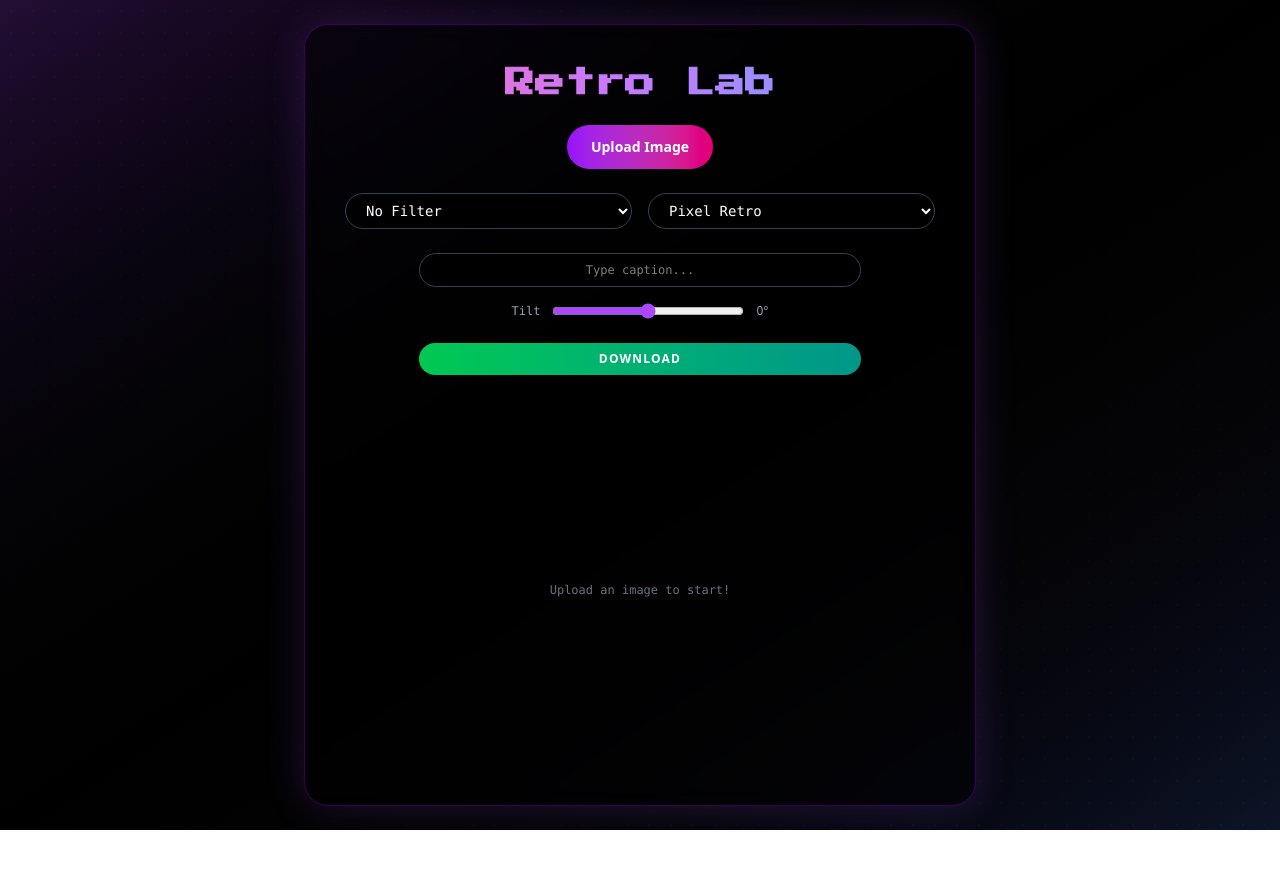
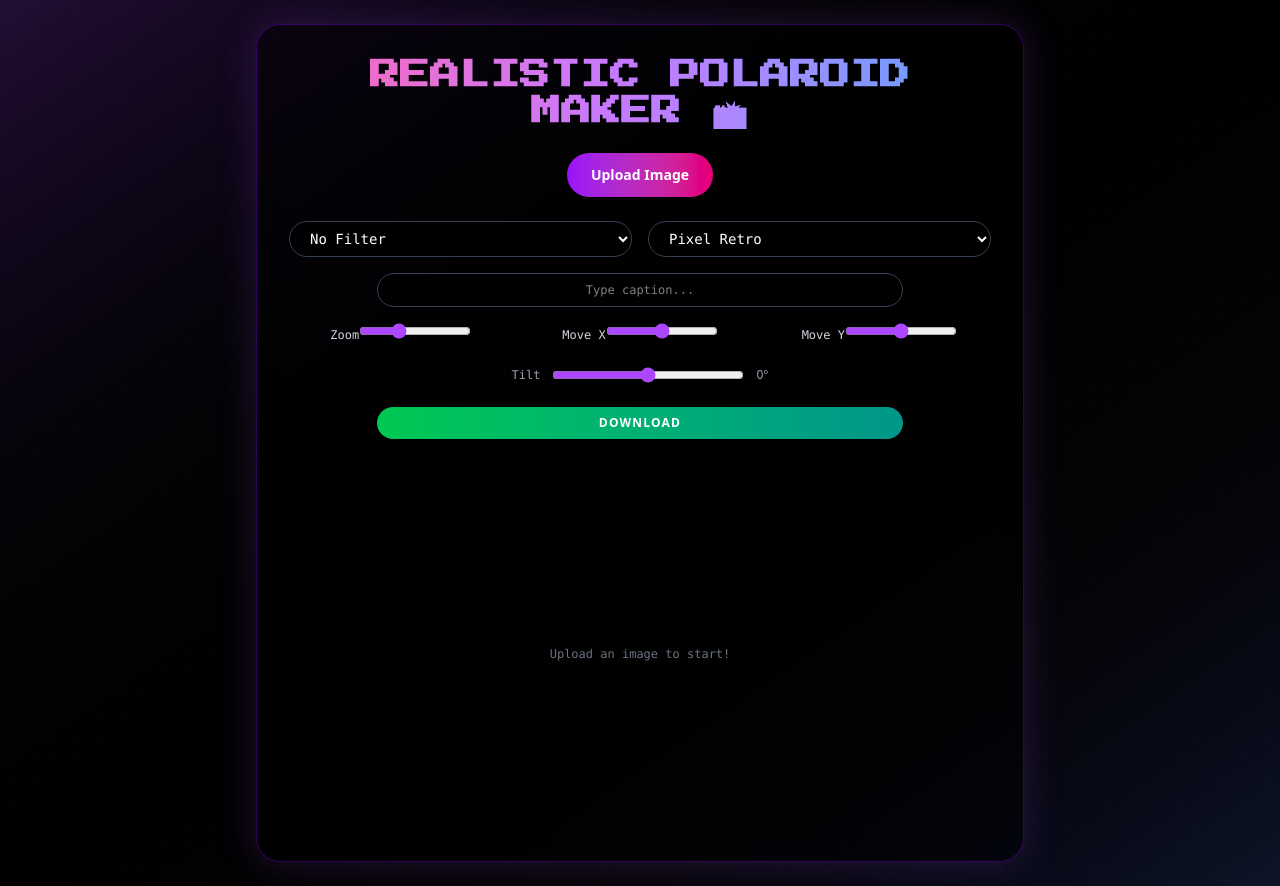
Before and after one commit to mohitjaryal/retro-image-converter, a React (Vite) app: page / in a window 1280 px wide. Before the commit the page ends 830 px from the top, so only its background shows below. Built offline with nearby package versions, Linux system fonts and the light colour scheme.

Commit message:
Update App.jsx

```diff
--- a/src/App.jsx
+++ b/src/App.jsx
@@ -6,9 +6,11 @@ export default function App() {
   const [caption, setCaption] = useState("");
   const [tilt, setTilt] = useState(0);
   const [font, setFont] = useState("Press Start 2P");
+  const [zoom, setZoom] = useState(1);
+  const [offsetX, setOffsetX] = useState(0);
+  const [offsetY, setOffsetY] = useState(0);
   const canvasRef = useRef(null);
 
-  // preload fonts
   useEffect(() => {
     const fonts = [
       "Press Start 2P",
@@ -27,10 +29,19 @@ export default function App() {
     });
   }, []);
 
-  // draw whenever dependencies change
+  // Redraw whenever something changes
   useEffect(() => {
     if (imageSrc) drawPolaroid();
-  }, [filter, caption, tilt, font, imageSrc]);
+  }, [
+    imageSrc,
+    filter,
+    caption,
+    tilt,
+    font,
+    zoom,
+    offsetX,
+    offsetY,
+  ]);
 
   const handleUpload = (e) => {
     const file = e.target.files[0];
@@ -46,31 +57,35 @@ export default function App() {
     const ctx = canvas.getContext("2d");
     const img = new Image();
     img.src = imageSrc;
+
     img.onload = () => {
       const imgWidth = 400;
       const imgHeight = (img.height / img.width) * imgWidth;
-      const pad = 35;
-      const bottomPad = 110;
-      const width = imgWidth + pad * 2;
-      const height = imgHeight + pad + bottomPad;
+      const padding = 35;
+      const bottomPadding = 110;
+      const width = imgWidth + padding * 2;
+      const height = imgHeight + padding + bottomPadding;
+
       canvas.width = width;
       canvas.height = height;
+      ctx.clearRect(0, 0, width, height);
 
-      // background + frame
+      // White Polaroid frame with soft corners
       ctx.fillStyle = "#fff";
-      ctx.roundRect(0, 0, width, height, 20);
+      ctx.beginPath();
+      ctx.roundRect(0, 0, width, height, 18);
       ctx.fill();
 
-      // realistic soft shadow
-      canvas.style.boxShadow = "0 15px 35px rgba(0,0,0,0.45)";
+      // Canvas shadow
+      canvas.style.boxShadow = "0 12px 30px rgba(0,0,0,0.45)";
       ctx.save();
 
-      // tilt
+      // Tilt
       ctx.translate(width / 2, height / 2);
       ctx.rotate((tilt * Math.PI) / 180);
       ctx.translate(-width / 2, -height / 2);
 
-      // filter
+      // Filters
       const filters = {
         gameboy: "contrast(1.2) saturate(0.3) hue-rotate(90deg)",
         vhs: "contrast(1.1) saturate(1.3) hue-rotate(-20deg)",
@@ -80,23 +95,31 @@ export default function App() {
         none: "none",
       };
       ctx.filter = filters[filter];
-      ctx.drawImage(img, pad, pad, imgWidth, imgHeight);
+
+      // Draw adjusted image
+      const scaledWidth = imgWidth * zoom;
+      const scaledHeight = imgHeight * zoom;
+      const x = padding + offsetX;
+      const y = padding + offsetY;
+
+      ctx.drawImage(img, x, y, scaledWidth, scaledHeight);
       ctx.restore();
       ctx.filter = "none";
 
-      // caption + date
+      // Caption text
       ctx.textAlign = "center";
       ctx.fillStyle = "#000";
       ctx.font = `26px '${font}', monospace`;
       ctx.fillText(caption || "My Polaroid", width / 2, height - 70);
 
+      // Auto date
       const dateText = new Date().toLocaleDateString(undefined, {
         year: "numeric",
         month: "short",
         day: "numeric",
       });
       ctx.font = `20px '${font}', monospace`;
-      ctx.fillStyle = "#555";
+      ctx.fillStyle = "#666";
       ctx.fillText(dateText, width / 2, height - 35);
     };
   };
@@ -115,9 +138,9 @@ export default function App() {
       <div className="absolute inset-0 bg-[radial-gradient(circle_at_center,rgba(255,255,255,0.03)_1px,transparent_1px)] bg-[size:22px_22px]" />
       <div className="absolute inset-0 bg-gradient-to-br from-purple-900/30 via-black to-blue-900/20" />
 
-      <div className="relative z-10 w-full max-w-2xl bg-black/40 border border-purple-700/40 rounded-3xl p-10 backdrop-blur-md shadow-[0_0_40px_rgba(168,85,247,0.2)]">
+      <div className="relative z-10 w-full max-w-3xl bg-black/40 border border-purple-700/40 rounded-3xl p-8 backdrop-blur-md shadow-[0_0_40px_rgba(168,85,247,0.2)]">
         <h1 className="text-3xl text-center mb-6 font-bold text-transparent bg-clip-text bg-gradient-to-r from-pink-400 via-purple-400 to-blue-400 font-['Press_Start_2P']">
-          Retro Lab
+          REALISTIC POLAROID MAKER 📸
         </h1>
 
         {/* Upload */}
@@ -131,8 +154,8 @@ export default function App() {
           />
         </label>
 
-        {/* Filter + Font + Tilt */}
-        <div className="grid grid-cols-1 md:grid-cols-2 gap-4 mb-6">
+        {/* Filters and font */}
+        <div className="grid grid-cols-1 md:grid-cols-2 gap-4 mb-4">
           <select
             value={filter}
             onChange={(e) => setFilter(e.target.value)}
@@ -158,6 +181,7 @@ export default function App() {
           </select>
         </div>
 
+        {/* Caption */}
         <input
           type="text"
           placeholder="Type caption..."
@@ -166,6 +190,45 @@ export default function App() {
           className="bg-black/50 border border-gray-700 rounded-full px-4 py-2 text-center text-xs text-white w-3/4 focus:outline-none focus:ring-2 focus:ring-purple-500 font-mono mb-4 mx-auto block"
         />
 
+        {/* Image adjustments */}
+        <div className="grid grid-cols-3 gap-4 mb-6 text-xs text-gray-300 font-mono justify-items-center">
+          <div>
+            <label>Zoom</label>
+            <input
+              type="range"
+              min="0.5"
+              max="2"
+              step="0.05"
+              value={zoom}
+              onChange={(e) => setZoom(Number(e.target.value))}
+              className="w-28 accent-purple-500"
+            />
+          </div>
+          <div>
+            <label>Move X</label>
+            <input
+              type="range"
+              min="-100"
+              max="100"
+              value={offsetX}
+              onChange={(e) => setOffsetX(Number(e.target.value))}
+              className="w-28 accent-purple-500"
+            />
+          </div>
+          <div>
+            <label>Move Y</label>
+            <input
+              type="range"
+              min="-100"
+              max="100"
+              value={offsetY}
+              onChange={(e) => setOffsetY(Number(e.target.value))}
+              className="w-28 accent-purple-500"
+            />
+          </div>
+        </div>
+
+        {/* Tilt */}
         <div className="flex items-center justify-center gap-3 mb-6">
           <label className="text-xs text-gray-400 font-mono">Tilt</label>
           <input
@@ -179,6 +242,7 @@ export default function App() {
           <span className="text-xs text-gray-400">{tilt}°</span>
         </div>
 
+        {/* Download */}
         <button
           onClick={handleDownload}
           className="mt-2 px-6 py-2 text-xs font-bold rounded-full bg-gradient-to-r from-green-500 to-teal-600 text-white tracking-widest shadow-lg hover:shadow-[0_0_20px_rgba(34,197,94,0.8)] transition w-3/4 mx-auto block"
```
